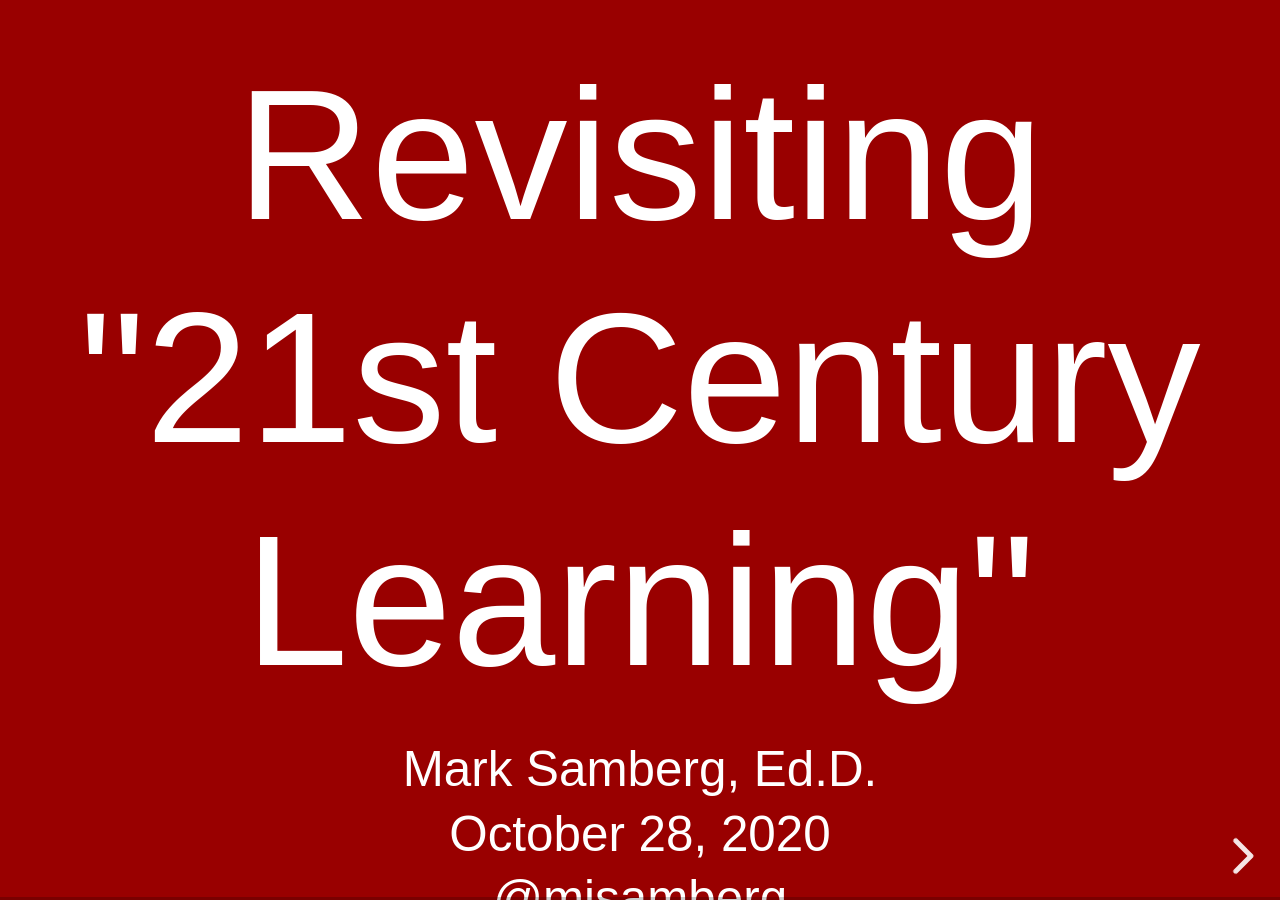
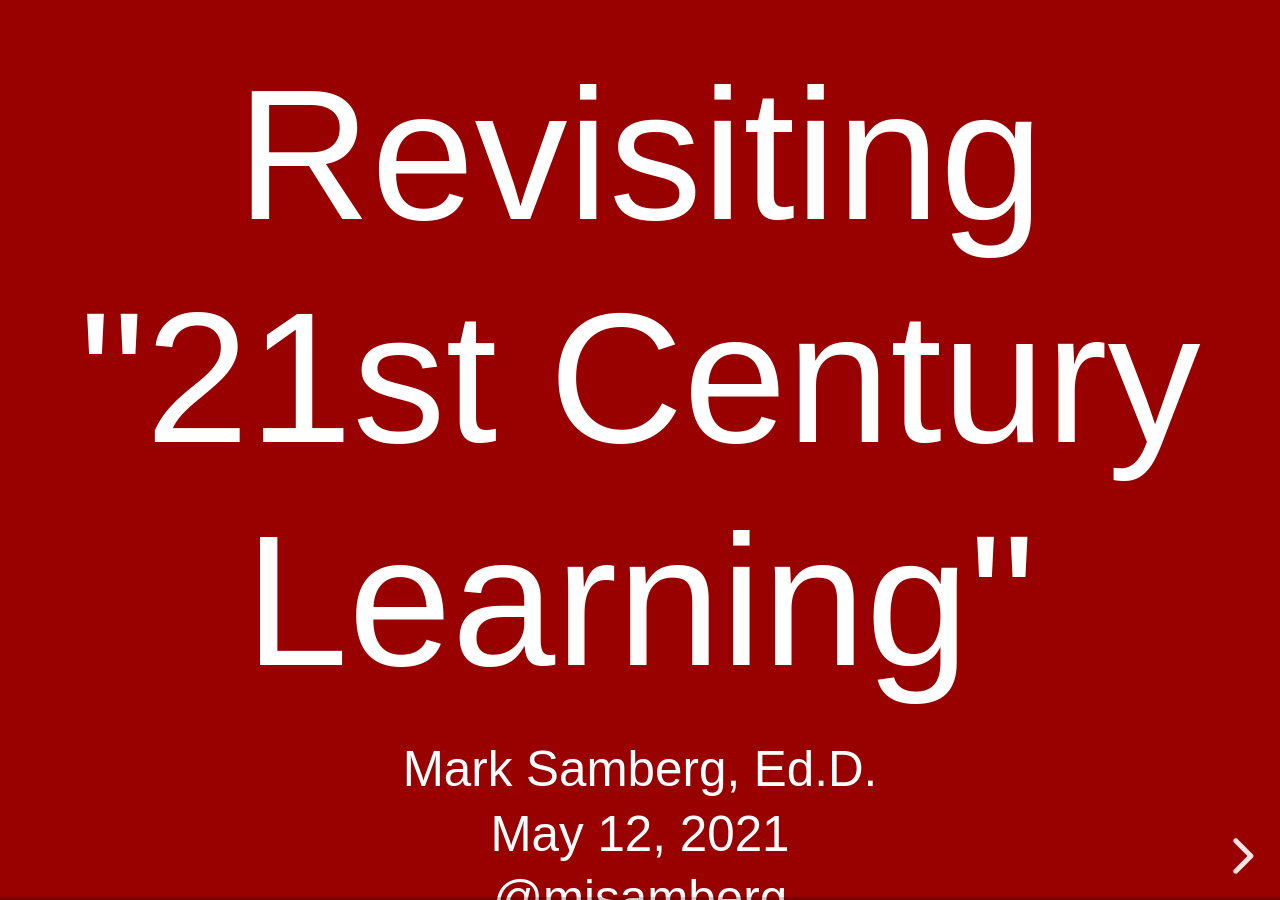
Before and after one commit to mjsamberg/resourceguides, a Jekyll site: the page nclppc21/presentation.html, which Jekyll copies as it is, in a window 1280 px wide. Built offline with Jekyll 4.4.1, drawn with Linux system fonts in a browser that asks for light colours; some web fonts are replaced.

Commit message:
Date Update

```diff
--- a/nclppc21/presentation.html
+++ b/nclppc21/presentation.html
@@ -20,7 +20,7 @@
 					<h1>Revisiting "21st Century Learning"</h1>
 					<p>
 						Mark Samberg, Ed.D.<br/>
-						October 28, 2020<br/>
+						May 12, 2021<br/>
 						@mjsamberg
 					</p>
 				</section>
```
